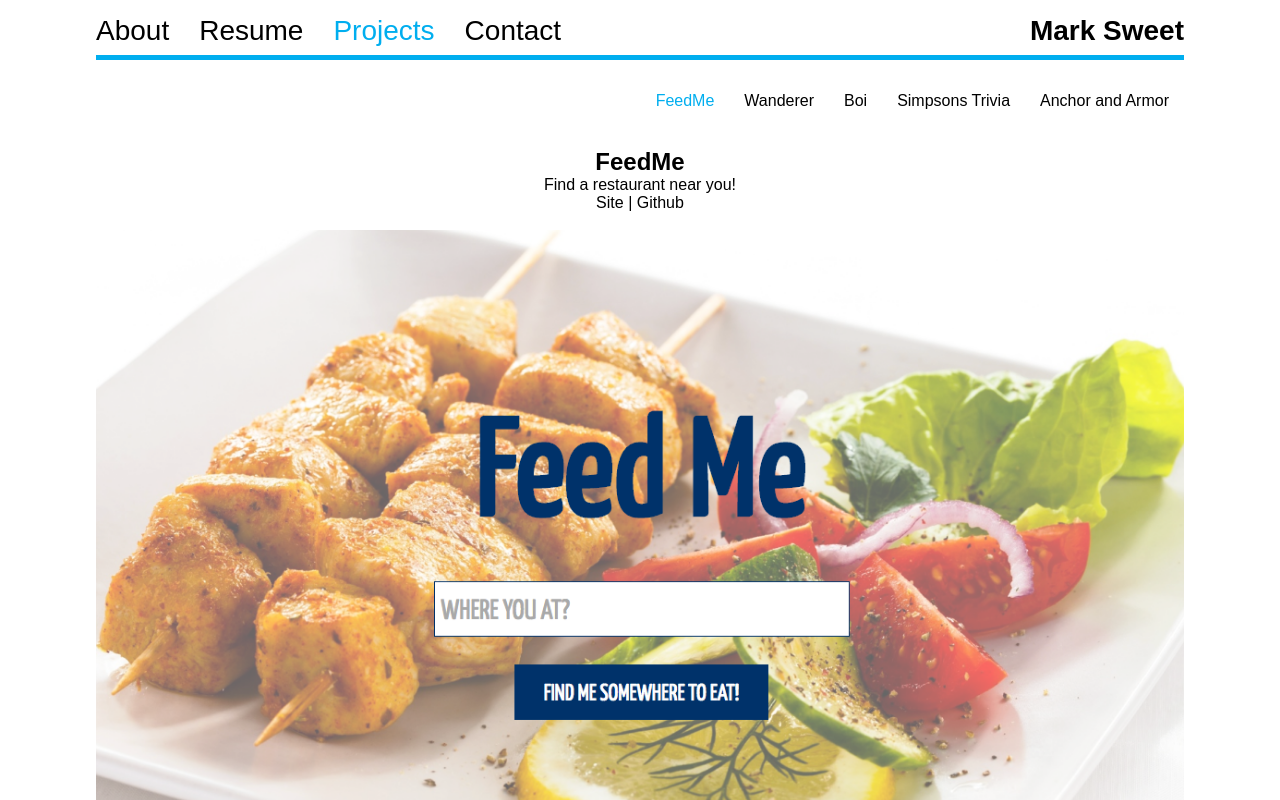
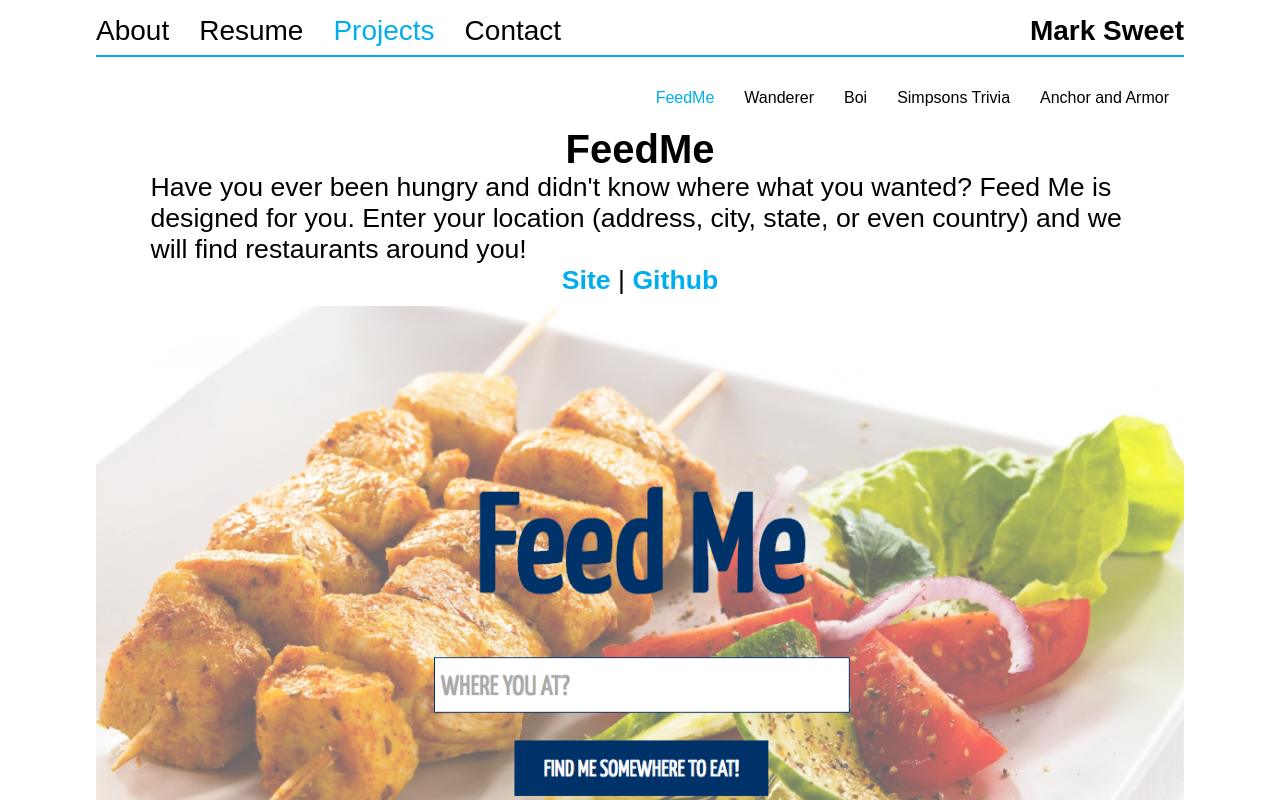
Before and after one commit to marks828/react-portfolio, a React (Create React App) app: page /projects/feedme in a window 1280 px wide. Shown: the top 800 px of the page. Built offline with nearby package versions, Linux system fonts and the light colour scheme.

Commit message:
rearranged project layout

```diff
--- a/src/App.css
+++ b/src/App.css
@@ -28,7 +28,7 @@
   text-align: center;
   margin-top: 15px;
   margin-bottom: 2rem;
-  border-bottom: 5px solid #00AEEF;
+  border-bottom: 2px solid #00AEEF;
 
 }
 
@@ -166,10 +166,9 @@
   background-size: cover;
 }
 
-.project-description{
+.project-info{
   display: flex;
   flex-direction: column;
-  align-content: center;
   justify-content: center;
   width: 75%;
   height:100px;
@@ -219,31 +218,43 @@
     position: relative;
   }
 
-  /*.projects:before{
-    content: '';
-    background:rgba(0,0,0,0.75);
-    width:33%;
-    height: 100%;
-    position: absolute;
-    top: 0;
-    right:0;
-  }*/
-
   .project-image{
     width: 100%;
     height: auto;
   }
-  .project-description{
-    width: 90%;
-    height:100px;
-    background-color: rgba(0, 0, 0, 0);
-    /*position: absolute;
-    top:10%;
-    left: 66%;*/
+
+  .project-title, .project-description{
+    font-family: 'Source Sans Pro', sans-serif;
   }
 
-  /*.code, .code a{
-    color: white;
-  }*/
+  .project-title{
+    font-size: 30pt;
+    text-align: center;
+  }
+
+  .code{
+    text-align: center;
+  }
+
+  .code a{
+    color: #00AEEF;
+    font-weight: bold;
+  }
+
+  .code a:hover{
+    color:orange;
+  }
+
+  .project-description, .code{
+    font-size: 20pt;
+  }
+
+  .project-info{
+    width: 90%;
+    height:auto;
+    margin-bottom: 10px;
+    background-color: rgba(0, 0, 0, 0);
+    text-align: inherit;
+  }
   /*PROJECTS END*/
 }
--- a/src/pages/projects/aa.js
+++ b/src/pages/projects/aa.js
@@ -3,13 +3,13 @@
 
 class Aa extends Component{
   render(){
-    const aaDesctiprion = "A video I shot for a friend\'s band"
+    const aaDesctiprion = "My friend's band was releasing an EP and wanted to record a simple video. At the time I was working with video and video editing with a friend so we decided we could help out. We recorded all the audio and got an extra person to help us shoot."
     return(
       <div className="projects">
         <img src={require("../../img/aa.png")} alt="" className="project-image" />
-        <div className="project-description">
-          <h2 className="project-name">Anchor and Armor</h2>
-          <p>{aaDesctiprion}</p>
+        <div className="project-info">
+          <h2 className="project-title">Anchor and Armor</h2>
+          <p className="project-description">{aaDesctiprion}</p>
           <p className="code"><Link to="https://vimeo.com/118619200" target="_blank">Site</Link></p>
         </div>
       </div>
--- a/src/pages/projects/boi.js
+++ b/src/pages/projects/boi.js
@@ -7,9 +7,9 @@
     return(
       <div className="projects">
         <img src={require("../../img/boi.png")} alt="" className="project-image" />
-        <div className="project-description">
-          <h2 className="project-name">BOI</h2>
-          <p>{boiDescription}</p>
+        <div className="project-info">
+          <h2 className="project-title">BOI</h2>
+          <p className="project-description">{boiDescription}</p>
           <p className="code"><Link to="https://marks828.github.io/boi/" target="_blank">Site</Link> | <Link to="https://github.com/marks828/boi" target="_blank">Github</Link></p>
         </div>
       </div>
--- a/src/pages/projects/feedme.js
+++ b/src/pages/projects/feedme.js
@@ -3,12 +3,13 @@
 
 class FeedMe extends Component{
   render(){
+    const feedme = "Have you ever been hungry and didn't know where what you wanted? Feed Me is designed for you. Enter your location (address, city, state, or even country) and we will find restaurants around you!"
     return(
       <div className="projects">
         <img src={require("../../img/feedme.png")} alt="" className="project-image" />
-        <div className="project-description">
-          <h2 className="project-name">FeedMe</h2>
-          <p>Find a restaurant near you!</p>
+        <div className="project-info">
+          <h2 className="project-title">FeedMe</h2>
+          <p className="project-description">{feedme}</p>
           <p className="code"><Link to="https://marks828.github.io/project3_angular/#/feedme" target="_blank">Site</Link> | <Link to="https://github.com/marks828/project3" target="_blank">Github</Link></p>
         </div>
       </div>
--- a/src/pages/projects/simpsons.js
+++ b/src/pages/projects/simpsons.js
@@ -7,9 +7,9 @@
     return(
       <div className="projects">
         <img src={require("../../img/simpsons.png")} alt="" className="project-image" />
-        <div className="project-description">
-          <h2 className="project-name">Simpsons Trivia</h2>
-          <p>{simpsonsDescription}</p>
+        <div className="project-info">
+          <h2 className="project-title">Simpsons Trivia</h2>
+          <p className="project-description">{simpsonsDescription}</p>
           <p className="code"><Link to="https://marks828.github.io/project1/" target="_blank">Site</Link> | <Link to="https://github.com/marks828/project1" target="_blank">Github</Link></p>
         </div>
       </div>
--- a/src/pages/projects/wanderer.js
+++ b/src/pages/projects/wanderer.js
@@ -7,9 +7,9 @@
     return(
       <div className="projects">
         <img src={require("../../img/persona.png")} alt="" className="project-image" />
-        <div className="project-description">
-          <h2 className="project-name">Wanderer</h2>
-          <p>{wandererDescription}</p>
+        <div className="project-info">
+          <h2 className="project-title">Wanderer</h2>
+          <p className="project-description">{wandererDescription}</p>
           <p className="code"><Link to="https://marks828.github.io/wanderer" target="_blank">Site</Link> | <Link to="https://github.com/marks828/wanderer" target="_blank">Github</Link></p>
         </div>
       </div>
```
